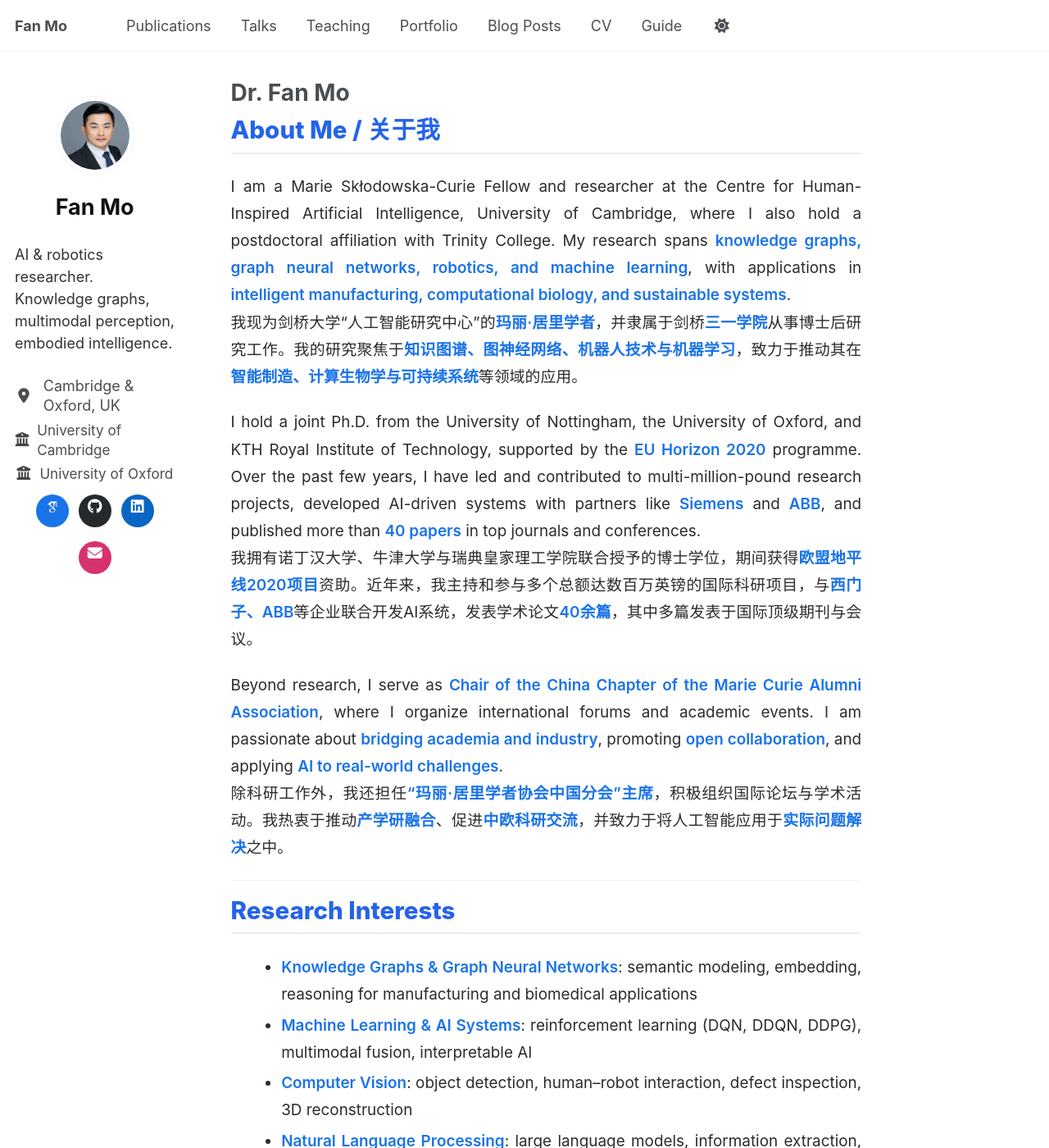
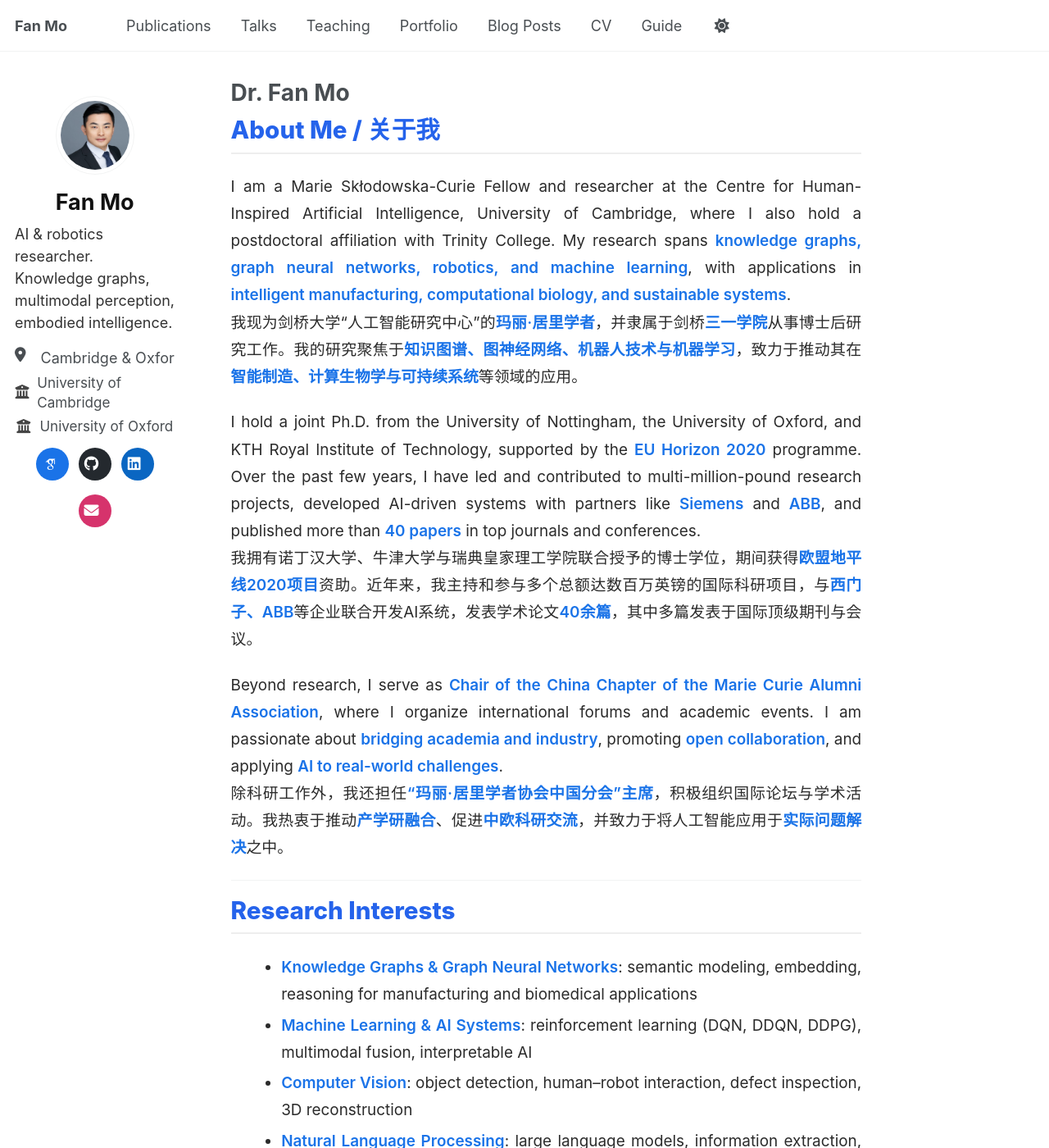
Before and after one commit to fanmo-intro/fanmo-intro.github.io, a Jekyll site: the page built from _pages/about.md, in a window 1280 px wide and 1400 px high. Shown: the whole window at 82% size. Built offline with Jekyll 4.4.1, drawn with Linux system fonts in a browser that asks for light colours; some web fonts are replaced; a script that is not in the unit is left out.

Commit message:
Update _custom.scss

```diff
--- a/_sass/_custom.scss
+++ b/_sass/_custom.scss
@@ -1,214 +1,224 @@
----
----
-/* Fan Mo — custom.scss (compiled to /assets/css/custom.css) */
+/* =========================
+   Fan Mo — custom.scss
+   ========================= */
 
-/* ---------- Theme accents & sidebar meta ---------- */
-:root{
-  --accent:#1d4ed8;
-  --muted:#6b7280;
-  --sidebar-meta-size:0.92rem;
-  --sidebar-meta-color:#4b5563;
-}
-@media (max-width:768px){
-  :root{ --sidebar-meta-size:0.98rem; }
+/* ---------- Theme accents ---------- */
+:root {
+  --accent: #1d4ed8;  /* Tailwind blue-700 */
+  --muted:  #6b7280;  /* gray for secondary text */
 }
 
 /* =========================
    Page typography & width
    ========================= */
-.page__content{
-  max-width:1040px;
-  margin:0 auto;
-  text-align:justify;
-  text-justify:inter-ideograph;
-  line-height:1.75;
-  font-size:1.05rem;
-  color:#2b2b2b;
-  flex:1 1 auto;
+.page {
+  display:flex;
+  gap:2rem;
+  align-items:flex-start;
+  flex-wrap:wrap;                 /* prevents overflow on narrower screens */
 }
-.page__content p{ margin-bottom:1.2em; }
-.page__content p + p{ margin-top:.7rem; }
+
+.page__content {
+  flex:1 1 600px;                 /* grow to fill beside sidebar */
+  min-width:0;
+  max-width: 1040px;              /* wider content */
+  margin: 0 auto;
+  text-align: justify;
+  text-justify: inter-ideograph;
+  line-height: 1.75;
+  font-size: 1.05rem;
+  color: #2b2b2b;
+}
+.page__content p { margin-bottom: 1.2em; }
+.page__content p + p { margin-top: .7rem; }
 .page__content h1,
-.page__content h2{
-  color:var(--accent);
-  font-weight:800;
-  border-bottom:2px solid #eee;
-  padding-bottom:.3em;
-  margin-bottom:.8em;
+.page__content h2 {
+  color: var(--accent);
+  font-weight: 800;
+  border-bottom: 2px solid #eee;
+  padding-bottom: .3em;
+  margin-bottom: .8em;
 }
-.page__content h3{ color:#1f2937; font-weight:700; }
-.page__content strong{ color:#1a73e8; font-weight:600; }
+.page__content h3 { color:#1f2937; font-weight:700; }
+.page__content strong { color:#1a73e8; font-weight:600; }
 @media (max-width:768px){
   .page__content{ max-width:100%; padding:0 1rem; font-size:1rem; }
 }
 
 /* =========================
-   Layout (push main text right a bit)
+   Sidebar layout (fluid width)
    ========================= */
-.page{ display:flex; gap:2rem; align-items:flex-start; }
-@media (min-width:992px){
-  .page{ gap:3rem !important; }
-  .page > .page__content{ margin:0 !important; padding-left:.25rem; }
+.sidebar {
+  flex:0 0 clamp(300px, 28vw, 420px) !important;  /* fluid, no hard 500px */
+  max-width:clamp(300px, 28vw, 420px) !important;
 }
-@media (min-width:1280px){
-  .page{ gap:3.5rem !important; }
+@media (max-width:768px){
+  .sidebar{ flex:1 1 100% !important; max-width:100% !important; }
 }
 
 /* =========================
-   Sidebar
+   Author Card Hierarchy
    ========================= */
-.sidebar{
-  flex:0 0 500px !important;
-  max-width:500px !important;
-  display:flex;
-}
-@media (max-width:1280px){
-  .sidebar{ flex:0 0 300px !important; max-width:300px !important; }
-}
-@media (max-width:992px){
-  .sidebar{ flex:0 0 280px !important; max-width:280px !important; }
+
+/* Center avatar everywhere */
+.author__avatar{ margin:0 auto 1rem auto; display:block; }
+
+/* Bigger, crisp avatar */
+.author__avatar img{
+  width: 96px; height: 96px;
+  border-radius: 50%;
+  object-fit: cover;
 }
 @media (max-width:768px){
-  .page{ display:block; }
-  .sidebar{ flex:1 1 auto !important; max-width:100% !important; width:100%; }
+  .author__avatar img{ width: 128px; height: 128px; }
 }
 
-.sidebar .author__content{
-  width:100%;
-  display:flex;
-  flex-direction:column;
-  align-items:center;
-  gap:.6rem;
-  padding:0;
+/* Name — biggest */
+.author__content h3.author__name{
+  font-size:1.5rem !important;
+  font-weight:700 !important;
+  color:#111 !important;
+  margin:.35rem 0 .5rem !important;
+  text-align:center;
+}
+
+/* Bio */
+.author__content .author__bio{
+  font-size:1rem !important;
+  font-weight:400 !important;
+  color:#333 !important;
+  line-height:1.5 !important;
+  margin:.4rem 0 .9rem !important;
+  text-align:left !important;
+  max-width:34ch;
+}
+@media (max-width:768px){
+  .author__content{ text-align:center; padding:0 1rem; }
+  .author__content .author__bio{
+    font-size:.95rem !important; line-height:1.55 !important;
+    max-width:100%; text-align:center !important;
+  }
 }
 
 /* =========================
-   Author Card
+   Icon base (FA5 + FA6)
    ========================= */
-.author__avatar{ margin:0 auto 1rem auto; display:block; text-align:center; }
-.author__avatar img{
-  width:96px; height:96px; border-radius:50%; object-fit:cover; display:block; margin:0 auto;
-}
-@media (max-width:768px){
-  .author__avatar{ display:grid; place-items:center; margin:0 auto 1rem auto; }
-  .author__avatar img{ width:128px; height:128px; }
+.author__urls i[class^="fa"],
+.author__urls i[class*=" fa"]{
+  display:inline-block;
+  width:1.15em;
+  text-align:center;
+  margin-right:.45rem;
+  line-height:1;
+  vertical-align:middle;
+  color:#444;
 }
 
-.author__content h3.author__name{
-  font-size:1.5rem !important; font-weight:700 !important; color:#111 !important;
-  margin:.35rem 0 .5rem !important; text-align:center;
-}
-.author__content .author__bio{
-  font-size:1rem !important; font-weight:400 !important; color:#333 !important;
-  line-height:1.5 !important; margin:.4rem 0 .9rem !important;
-  text-align:left !important; max-width:34ch;
-}
-@media (max-width:768px){
-  .author__content{ text-align:center; padding:0 1rem; }
-  .author__content .author__bio{ font-size:.95rem !important; line-height:1.55 !important; max-width:100%; text-align:center !important; }
+/* Helpful aliases across FA versions */
+.author__urls i.fa-building-columns,
+.author__urls i.fa-university,
+.author__urls i.fas.fa-building-columns,
+.author__urls i.fa-solid.fa-building-columns{ color:#444; }
+
+.author__urls i.fa-location-dot,
+.author__urls i.fa-map-marker-alt,
+.author__urls i.fas.fa-map-marker-alt,
+.author__urls i.fa-solid.fa-location-dot{ color:#444; }
+
+/* =========================
+   Location row
+   ========================= */
+.author__urls li.author__desktop{
+  font-size:1rem !important;
+  color:#555 !important;
+  line-height:1.4 !important;
+  white-space:nowrap !important;   /* single line with wider sidebar */
+  margin:.3rem 0 !important;
+  hyphens:none;
 }
 
 /* =========================
-   Icon base
+   Institutions / generic author links
    ========================= */
-.author__urls i[class^="fa"],
-.author__urls i[class*=" fa"]{
-  display:inline-block; width:1.05em; text-align:center; line-height:1; vertical-align:middle; color:#444;
+.author__urls:not(.social-icons) li,
+.author__urls:not(.social-icons) li a {
+  font-size: 1rem !important;
+  line-height: 1.4 !important;
+}
+.author__urls:not(.social-icons) li{
+  display:flex !important;
+  align-items:flex-start !important;
+  gap:.55rem;
+  margin:.35rem 0 !important;
+  white-space:nowrap !important;   /* keep on one line on desktop */
+  max-width:100% !important;
+  hyphens:none;
+}
+.author__urls:not(.social-icons) li a {
+  color: #555;
+  text-decoration: none;
+}
+.author__urls:not(.social-icons) li a:hover {
+  color: var(--accent);
+  text-decoration: underline;
+}
+
+/* ===== Mobile: inline & centered ===== */
+@media (max-width:768px){
+  .author__urls:not(.social-icons){ text-align:center; }
+  .author__urls:not(.social-icons) li{
+    display:inline-flex !important;
+    align-items:center !important;
+    gap:.35rem;
+    margin:0 .6rem .35rem .6rem !important;
+    white-space:normal !important; /* allow wrap on phones */
+  }
+  .author__urls:not(.social-icons) li + li::before{
+    content:"· "; color:#9ca3af; margin-right:.35rem;
+  }
+}
+
+/* Optional: only hide icons on ultra-narrow screens */
+@media (max-width:360px){
+  .author__urls:not(.social-icons) i[class^="fa"],
+  .author__urls:not(.social-icons) i[class*=" fa"]{ display:none; }
 }
 
 /* =========================
-   Institutions list (clean alignment)
-   ========================= */
-.author__urls:not(.social-icons){
-  width:100%; margin:.25rem 0 0 0; padding:0; list-style:none !important;
-}
-.author__urls:not(.social-icons) li{
-  display:grid !important;
-  grid-template-columns:24px 1fr;
-  align-items:center !important;
-  column-gap:.6rem;
-  margin:.28rem 0 !important;
-  white-space:normal !important;
-  hyphens:auto;
-  font-size:var(--sidebar-meta-size) !important;
-  line-height:1.35 !important;
-  font-weight:400 !important;
-  color:var(--sidebar-meta-color) !important;
-}
-.author__urls:not(.social-icons) li i{
-  width:22px; height:22px;
-  display:inline-flex; align-items:center; justify-content:center;
-  margin:0; font-size:1rem; line-height:1;
-}
-.author__urls:not(.social-icons) li a,
-.author__urls:not(.social-icons) li span{
-  font-size:inherit !important; line-height:inherit !important; color:inherit !important; text-decoration:none;
-}
-.author__urls:not(.social-icons) li a:hover{ color:var(--accent); text-decoration:underline; }
-
-/* Remove any theme-injected bullets/separators */
-.author__urls:not(.social-icons) li::before,
-.author__urls:not(.social-icons) li + li::before{ content:none !important; display:none !important; }
-
-/* =========================
-   Social icons (no popover, perfect centering)
+   Social icons (always visible, no white card)
    ========================= */
 .author__urls-wrapper,
 .sticky .author__urls-wrapper{
-  position:static !important; opacity:1 !important; visibility:visible !important;
-  transform:none !important; background:transparent !important; box-shadow:none !important;
-  border:none !important; padding:0 !important; margin:.6rem 0 .4rem 0 !important;
+  position: static !important;
+  opacity: 1 !important;
+  visibility: visible !important;
+  transform: none !important;
+  background: transparent !important;
+  box-shadow: none !important;
+  border: none !important;
+  padding: 0 !important;
+  margin: .5rem 0 0 0 !important;
 }
-/* Kill the popover arrow & the toggle button entirely */
-.author__urls-wrapper::before,
-.author__urls-wrapper::after{ content:none !important; display:none !important; }
-.author__urls-wrapper .btn{ display:none !important; }
 
 .author__urls.social-icons{
-  display:flex !important; flex-wrap:wrap; gap:12px; justify-content:center;
-  margin:10px 0 8px 0; padding:0; list-style:none;
+  display:flex; gap:12px; flex-wrap:wrap;
+  margin-top:10px; padding:0; list-style:none;
+  justify-content:center;
 }
-.author__urls.social-icons li{ margin:0; padding:0; }
+.author__urls.social-icons li{ margin:0; padding:0; list-style:none; }
 .author__urls.social-icons li a{
-  display:grid !important; place-items:center !important;
+  display:inline-flex; justify-content:center; align-items:center;
   width:40px; height:40px; border-radius:50%;
   background:#f3f4f6; color:#444;
-  line-height:1 !important; padding:0 !important; box-sizing:border-box;
-  transition:background .2s ease, color .2s ease, transform .12s ease;
+  font-size:18px; line-height:1;
+  transition:background .2s ease, color .2s ease;
   box-shadow:none !important; border:none !important;
 }
-.author__urls.social-icons li a:hover{ background:var(--accent); color:#fff !important; transform:translateY(-1px); }
+.author__urls.social-icons li a:hover{ background: var(--accent); color:#fff !important; }
+.author__urls.social-icons li a span{ display:none !important; }
 .author__urls.social-icons i,
-.author__urls.social-icons svg{
-  display:block; width:auto; height:auto; line-height:1; margin:0; color:inherit !important; fill:currentColor !important;
-}
+.author__urls.social-icons svg{ width:1em; height:1em; color:inherit !important; fill:currentColor !important; }
+
 @media (max-width:768px){
   .author__urls.social-icons li a{ width:34px; height:34px; font-size:16px; }
 }
-
-/* =========================
-   Mobile refinements
-   ========================= */
-@media (max-width:768px){
-  .author__urls:not(.social-icons){ padding:0 1rem; }
-}
-
-/* =========================================
-   HARD OVERRIDE: center the author picture
-   ========================================= */
-.sidebar .author__avatar{
-  float:none !important;           /* kill any theme float */
-  display:block !important;
-  text-align:center !important;    /* centers inline/inline-block children */
-  margin-left:auto !important;
-  margin-right:auto !important;
-}
-.sidebar .author__avatar img{
-  display:block !important;        /* enables margin:auto centering */
-  margin:0 auto !important;
-}
-.sidebar .author__content{
-  display:flex !important;
-  flex-direction:column !important;
-  align-items:center !important;   /* centers all children incl. avatar */
-}
```
